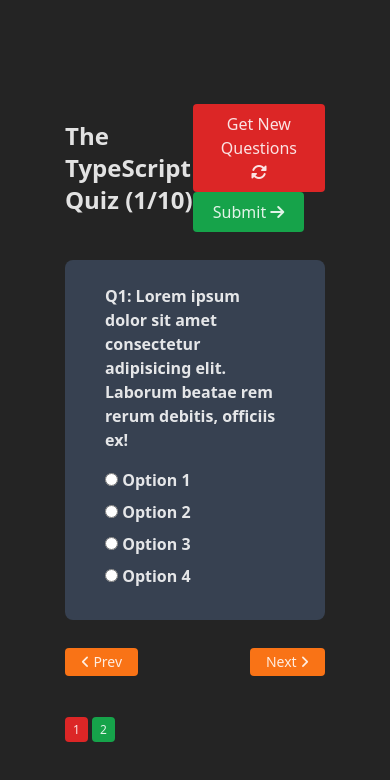
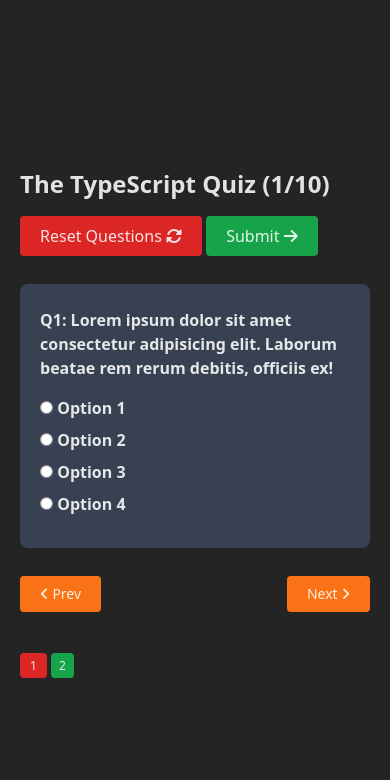
Before and after one commit to MoshoodRafiu/TS-Quiz-App, a website built with Vite: page index.html in a window 390 px wide. Built offline with nearby package versions, Linux system fonts and the light colour scheme; no server answers.

Commit message:
refactor: make quiz card responsive

```diff
--- a/index.html
+++ b/index.html
@@ -16,21 +16,21 @@
 	<body>
 		<div id="app">
 			<div class="flex justify-center items-center w-full min-h-screen font-sans">
-				<div class="w-2/3">
-          <div class="flex justify-between items-center mb-7">
-            <h2 class="font-bold text-2xl">
+				<div class="md:w-2/3 md:m-0 m-5">
+          <div class="md:flex justify-between items-center mb-7">
+            <h2 class="font-bold md:text-4xl text-2xl">
 							The TypeScript Quiz (<span id="currentQuestion">1</span>/<span id="totalQuestions">10</span>)
 						</h2>
-						<div>
+						<div class="md:mt-0 mt-4">
 							<button id="generateNewQuestions" class="px-5 py-2 rounded bg-red-600 hover:bg-red-500">
-								Get New Questions <i class="fa-solid fa-rotate"></i>
+								Reset Questions <i class="fa-solid fa-rotate"></i>
 							</button>
 							<button class="px-5 py-2 rounded bg-green-600 hover:bg-green-500 submitQuiz">
 								Submit <i class="fa-solid fa-arrow-right"></i>
 							</button>
 						</div>
 					</div>
-					<div class="bg-gray-700 font-semibold rounded-lg my-auto px-10 py-6">
+					<div class="bg-gray-700 font-semibold rounded-lg my-auto md:px-10 px-5 py-6">
 						<div id="questionText">
 							Q1: Lorem ipsum dolor sit amet consectetur adipisicing elit. Laborum beatae rem rerum debitis, officiis
 							ex!
@@ -55,20 +55,20 @@
             </div>
 					</div>
 					<div class="flex justify-between mt-7">
-						<button id="prevQuestionButton" class="px-4 py-1 text-sm rounded bg-orange-500 hover:bg-orange-400 disabled:bg-gray-700">
+						<button id="prevQuestionButton" class="px-5 py-2 text-sm rounded bg-orange-500 hover:bg-orange-400 disabled:bg-gray-700">
 							<i class="fa-solid fa-angle-left"></i> Prev
 						</button>
 						<div id="nextButtonWrapper">
-							<button id="nextQuestionButton" class="px-4 py-1 text-sm rounded bg-orange-500 hover:bg-orange-400">
+							<button id="nextQuestionButton" class="px-5 py-2 text-sm rounded bg-orange-500 hover:bg-orange-400">
 								Next <i class="fa-solid fa-angle-right"></i>
 							</button>
-							<button class="px-4 py-1 text-sm rounded bg-green-500 hover:bg-green-400 submitQuiz hidden">
+							<button class="px-5 py-2 text-sm rounded bg-green-500 hover:bg-green-400 submitQuiz hidden">
 								Submit <i class="fa-solid fa-arrow-right"></i>
 							</button>
 						</div>
 					</div>
           <div id="questionBullets" class="mt-10">
-            <span class="bullet py-1 px-2 text-xs rounded bg-red-600">1</span>
+            <span class="bullet py-1 px-2.5 text-xs rounded bg-red-600">1</span>
             <span class="bullet py-1 px-2 text-xs rounded bg-green-600">2</span>
           </div>
 				</div>
--- a/src/quiz-ui-manager.ts
+++ b/src/quiz-ui-manager.ts
@@ -58,7 +58,7 @@ export class QuizUIManager {
 
 			bulletHTMLString += `
         <span
-          class="bullet cursor-pointer inline-block py-1 px-2 mb-1 text-xs rounded bg-${btnStyle}"
+          class="bullet cursor-pointer inline-block py-1 px-2.5 mb-1 text-xs rounded bg-${btnStyle}"
           data-question="${questions[i].id}"
         >
           ${i + 1}
```
